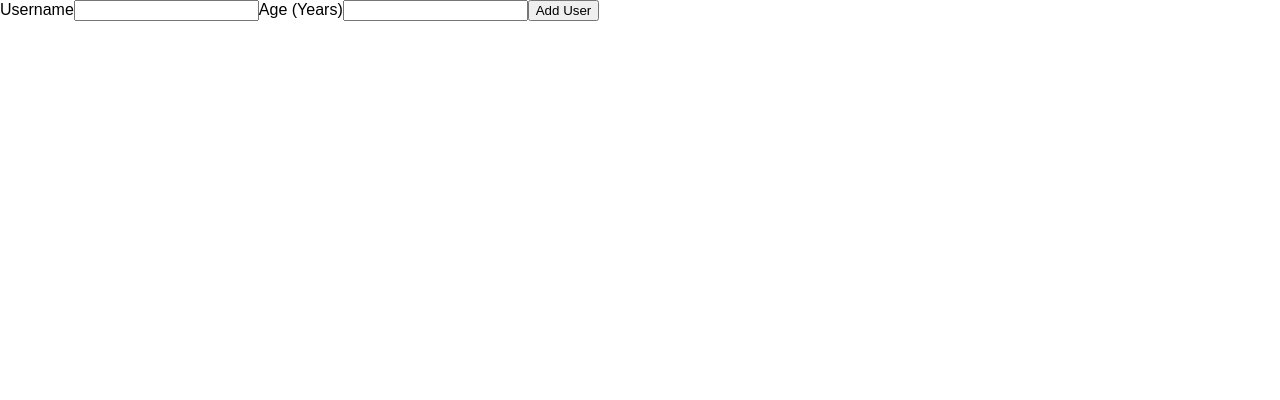
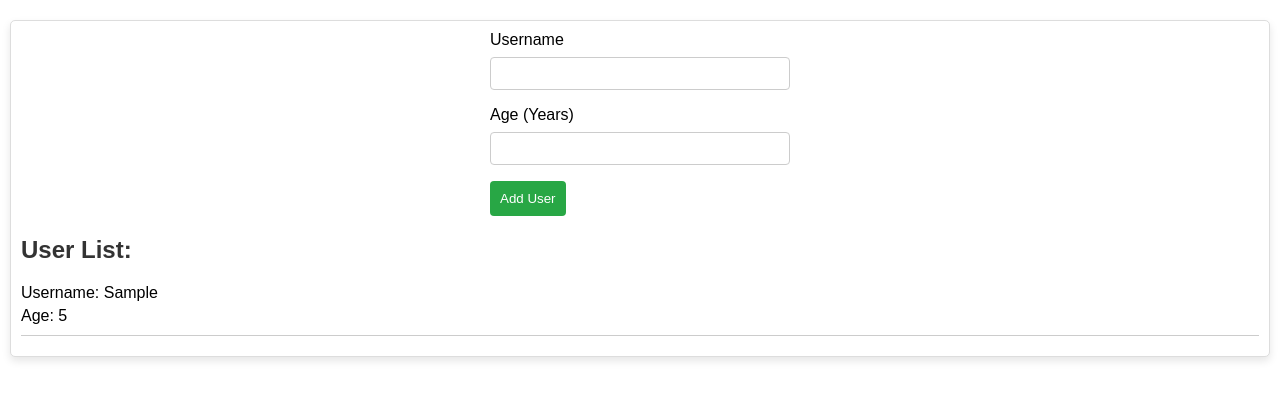
Before and after one commit to HumaRukshan25/01-starting-project-Username-and-age-project, a React (Create React App) app: page / in a window 1280 px wide. Both pictures are taken after typing "Sample", "5" into the empty fields and a click on the button "Add User". Shown: the top 400 px of the page. Built offline with nearby package versions, Linux system fonts and the light colour scheme.

Commit message:
added userlist and validation

```diff
--- a/src/App.js
+++ b/src/App.js
@@ -1,7 +1,7 @@
 // App.js
 import React from 'react';
 import AddUser from './components/Users/AddUser';
-
+import Card from './components/UI/Card'
 function App() {
   return (
     <div>
--- a/src/components/UI/Card.css
+++ b/src/components/UI/Card.css
@@ -0,0 +1,10 @@
+/* Card.css */
+
+.card {
+    border: 1px solid #ddd;
+    padding: 10px;
+    margin: 10px;
+    border-radius: 5px;
+    box-shadow: 0 4px 8px rgba(0, 0, 0, 0.1);
+    background-color: #fff;
+  }
--- a/src/components/UI/Card.js
+++ b/src/components/UI/Card.js
@@ -1,6 +1,6 @@
 // Card.js
 import React from 'react';
-import './Card.css';
+import './Card.css'; // Import the CSS file
 
 const Card = (props) => {
   return <div className="card">{props.children}</div>;
--- a/src/components/Users/AddUser.js
+++ b/src/components/Users/AddUser.js
@@ -1,21 +1,48 @@
 // AddUser.js
 import React, { useState } from 'react';
+import './AddUser.css'; // Import the CSS file
+import UserList from './UserList'; // Import the UserList component
+
+// Define Card component within AddUser.js
+const Card = (props) => {
+  return <div className="card">{props.children}</div>;
+};
 
 const AddUser = (props) => {
   const [username, setUsername] = useState('');
   const [age, setAge] = useState('');
+  const [submittedData, setSubmittedData] = useState([]);
+  const [error, setError] = useState(null);
 
   const addUserHandler = (event) => {
     event.preventDefault();
+
+    // Validation checks
+    if (
+      username.trim() === '' ||
+      age.trim() === '' ||
+      isNaN(age) ||
+      !/^[a-zA-Z]+$/.test(username)
+    ) {
+      setError('Please enter valid data for both fields.');
+      return;
+    }
+
     // Add your logic for handling user submission here
-    console.log('User Submitted:', { username, age });
-    // Reset input fields after submission
+    const userData = { username, age };
+    console.log('User Submitted:', userData);
+    setSubmittedData((prevData) => [...prevData, userData]);
+    // Reset input fields and error state after submission
     setUsername('');
     setAge('');
+    setError(null);
   };
 
   return (
+    <Card>
+      {/* Use Card component to wrap the form */}
       <form onSubmit={addUserHandler}>
+        {error && <p style={{ color: 'red' }}>{error}</p>}
         <label htmlFor="username">Username</label>
         <input
           id="username"
@@ -34,6 +61,9 @@
 
         <button type="submit">Add User</button>
       </form>
+
+      {submittedData.length > 0 && <UserList users={submittedData} />}
+    </Card>
   );
 };
 
--- /dev/null
+++ b/src/components/Users/UserList.css
@@ -0,0 +1,19 @@
+/* UserList.css */
+
+div {
+    margin-top: 20px;
+  }
+
+  h2 {
+    color: #333;
+  }
+
+  p {
+    margin: 5px 0;
+  }
+
+  hr {
+    margin: 10px 0;
+    border: 0;
+    border-top: 1px solid #ccc;
+  }
--- /dev/null
+++ b/src/components/Users/UserList.js
@@ -0,0 +1,20 @@
+// UserList.js
+import React from 'react';
+import './UserList.css'; // Import the CSS file
+
+const UserList = ({ users }) => {
+  return (
+    <div>
+      <h2>User List:</h2>
+      {users.map((user, index) => (
+        <div key={index}>
+          <p>Username: {user.username}</p>
+          <p>Age: {user.age}</p>
+          <hr />
+        </div>
+      ))}
+    </div>
+  );
+};
+
+export default UserList;
```
Lines whose indentation alone changed are shown as unchanged.
